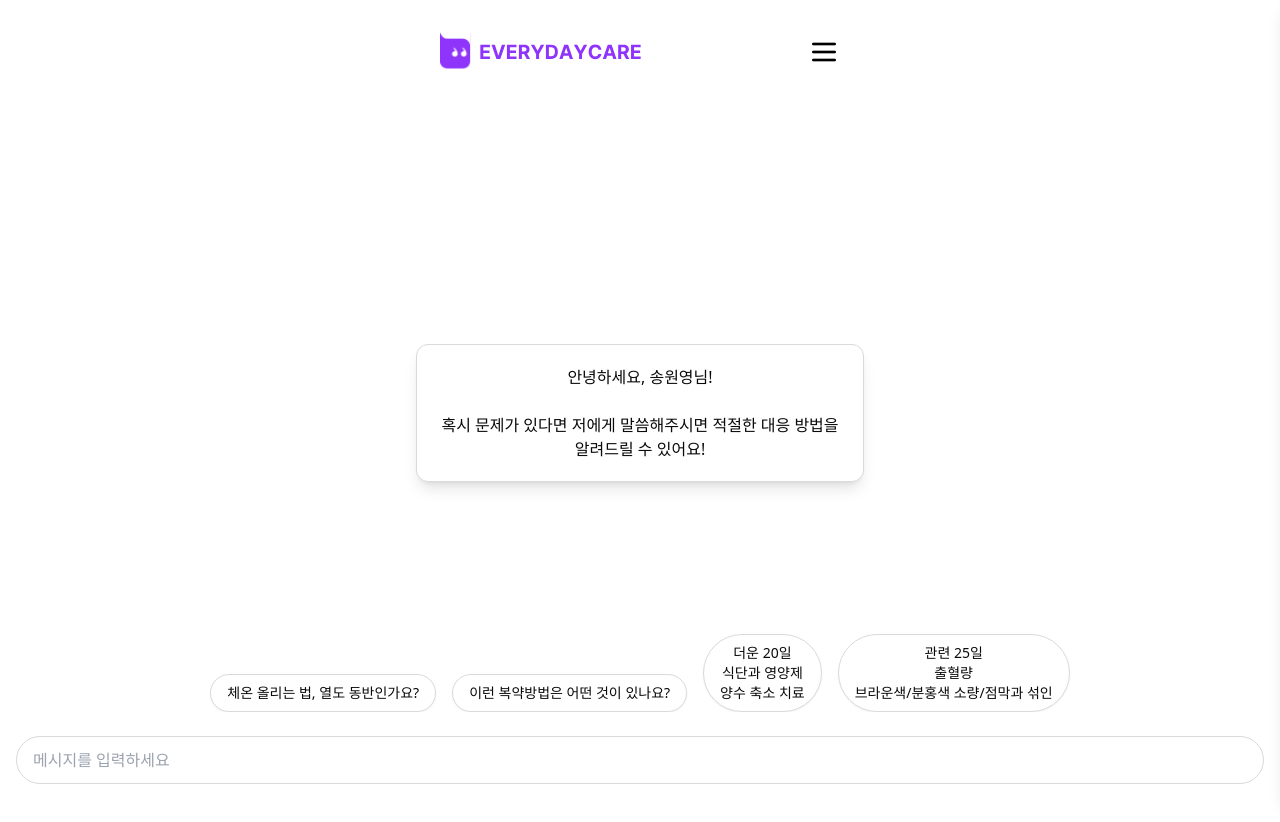
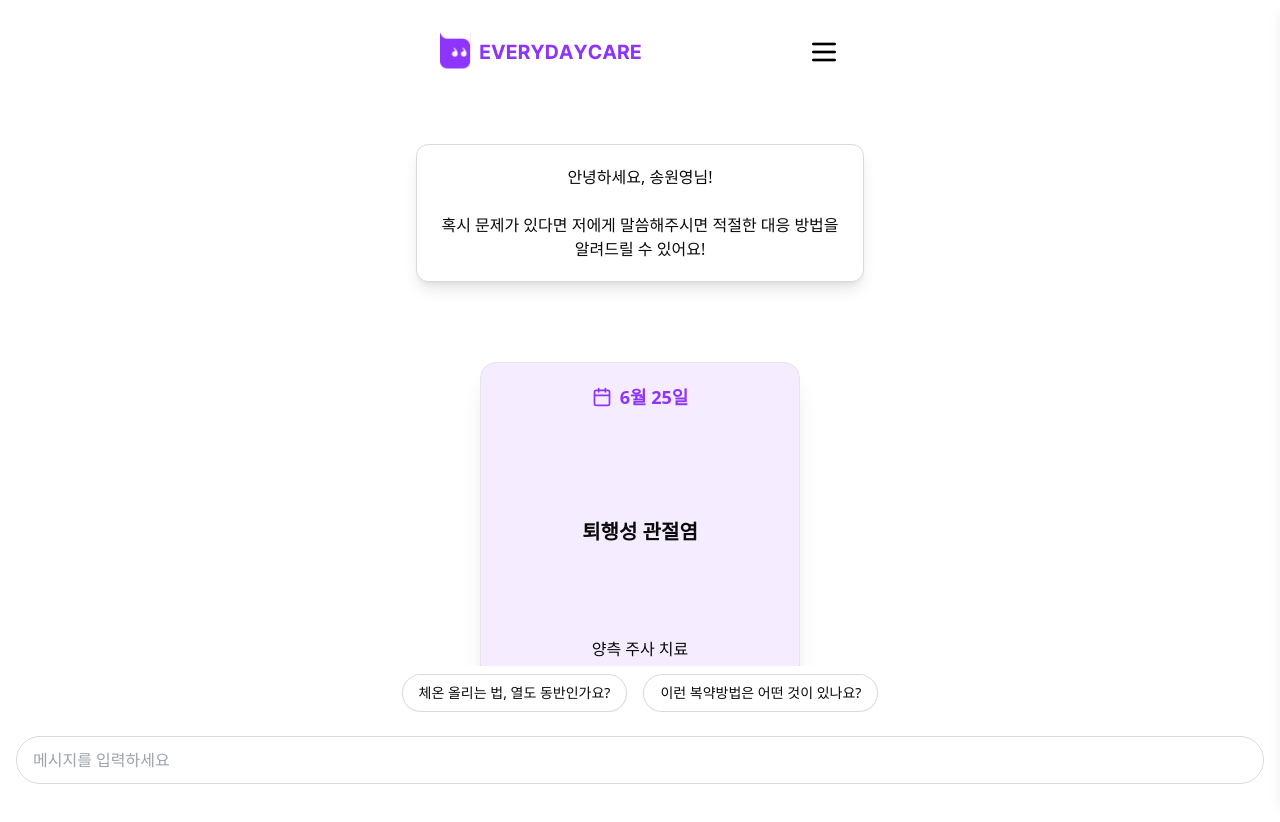
Before and after one commit to onezero01010/MDWinner_front, a React (Vite) app in the folder frontend/: page /patient/start-chat in a window 1280 px wide. Shown: the top 822 px of the page. Built offline with nearby package versions, Linux system fonts and the light colour scheme.

Commit message:
fix: fix patient chating UI

```diff
--- a/frontend/src/component/doctor/PatientList.tsx
+++ b/frontend/src/component/doctor/PatientList.tsx
@@ -74,7 +74,17 @@
               {/* 선택된 카드만 버튼 보이기 */}
               {selectedIndex === idx && (
                 <div className="mt-2 flex gap-2 w-full justify-end">
-                  <Button size="sm" variant="outline" className="text-xs">세부 정보</Button>
+                  <Button
+                    size="sm"
+                    variant="outline"
+                    className="text-xs"
+                    onClick={e => {
+                      e.stopPropagation();
+                      navigate('/doctor/patient-detail');
+                    }}
+                  >
+                    세부 정보
+                  </Button>
                   <Button
                     size="sm"
                     variant="outline"
--- a/frontend/src/component/patient/Chat.tsx
+++ b/frontend/src/component/patient/Chat.tsx
@@ -1,5 +1,7 @@
 import React, { useState, useRef, useEffect } from 'react';
 import './hideScrollbar.css'; // 스크롤바 숨김용 CSS import (없으면 생성)
+import { Carousel, CarouselContent, CarouselItem } from "../../components/ui/carousel";
+import { CalendarIcon } from 'lucide-react';
 
 type ChatMessage = {
   question: string;
@@ -37,7 +39,7 @@
   }, [messages]);
 
   return (
-    <div className="min-h-screen flex flex-col bg-white pt-8 pb-4">
+    <div className="w-full min-h-screen flex flex-col bg-white pt-8 pb-4">
       {/* 상단 로고 + 진행률 바 (고정) */}
       <div className="fixed top-0 left-1/2 -translate-x-1/2 w-full max-w-md bg-white z-20 pt-8">
         <div className="flex flex-row items-center justify-between w-full px-6">
@@ -66,10 +68,57 @@
         style={{ paddingTop: '120px', paddingBottom: messages.length === 0 ? '120px' : '80px' }}
       >
         {messages.length === 0 ? (
-          <div className="bg-white rounded-xl shadow-lg px-6 py-5 max-w-md w-[90%] text-gray-800 text-base font-medium mb-8 border border-gray text-center mx-auto mt-40">
+          <>
+            <div className="bg-white rounded-xl shadow-lg px-6 py-5 max-w-md w-[90%] text-gray-800 text-base font-medium mb-8 border border-gray text-center mx-auto -mt-10">
               안녕하세요, 송원영님!<br /><br />
               혹시 문제가 있다면 저에게 말씀해주시면 적절한 대응 방법을 알려드릴 수 있어요!
             </div>
+            <div className="w-full flex justify-center items-center py-4 mt-8">
+              <div className="max-w-full w-full">
+              <Carousel>
+                <CarouselContent className="gap-4">
+                  <CarouselItem className="flex justify-center">
+                    <div className="w-80 h-80 bg-lightPurple border border-gray-200 rounded-2xl shadow-xl p-5 flex flex-col justify-between text-center transition hover:shadow-2xl">
+                      {/* 날짜와 아이콘 */}
+                      <div className="flex items-center justify-center gap-2 text-purple font-semibold text-lg">
+                        <CalendarIcon className="w-5 h-5" />
+                        <span>6월 25일</span>
+                      </div>
+
+                      {/* 질병명 */}
+                      <div className="text-xl font-bold text-gray-800 mt-4">
+                        퇴행성 관절염
+                      </div>
+
+                      {/* 치료 정보 */}
+                      <div className="text-base text-gray-600">
+                        양측 주사 치료
+                      </div>
+                    </div>
+                  </CarouselItem>
+
+                  <CarouselItem className="flex justify-center">
+                    <div className="w-80 h-80 bg-lightPurple border border-gray-200 rounded-2xl shadow-xl p-5 flex flex-col justify-between text-center transition hover:shadow-2xl">
+                      <div className="flex items-center justify-center gap-2 text-purple font-semibold text-lg">
+                        <CalendarIcon className="w-5 h-5" />
+                        <span>6월 20일</span>
+                      </div>
+
+                      <div className="text-xl font-bold text-gray-800 mt-4">
+                        슬관절염
+                      </div>
+
+                      <div className="text-base text-gray-600">
+                        비스테로이드성 소염진통제 처방
+                      </div>
+
+                    </div>
+                  </CarouselItem>
+                </CarouselContent>
+              </Carousel>
+              </div>
+            </div>
+          </>
         ) : (
           <div className="flex flex-col gap-2 w-full max-w-md px-4">
             {messages.map((msg, idx) => (
@@ -105,12 +154,12 @@
             </div>
         )}
         {messages.length === 0 && (
+          <>
             <div className="overflow-x-auto whitespace-nowrap hide-scrollbar">
               <button className="inline-block bg-white border border-gray rounded-full px-4 py-2 text-sm shadow-sm mx-2">체온 올리는 법, 열도 동반인가요?</button>
               <button className="inline-block bg-white border border-gray rounded-full px-4 py-2 text-sm shadow-sm mx-2">이런 복약방법은 어떤 것이 있나요?</button>
-            <button className="inline-block bg-white border border-gray rounded-full px-4 py-2 text-sm shadow-sm mx-2">더운 20일<br/>식단과 영양제<br/>양수 축소 치료</button>
-            <button className="inline-block bg-white border border-gray rounded-full px-4 py-2 text-sm shadow-sm mx-2">관련 25일<br/>출혈량<br/>브라운색/분홍색 소량/점막과 섞인</button>
             </div>
+          </>
         )}
         <input
           type="text"
--- /dev/null
+++ b/frontend/src/components/ui/carousel.tsx
@@ -0,0 +1,260 @@
+import * as React from "react"
+import useEmblaCarousel, {
+  type UseEmblaCarouselType,
+} from "embla-carousel-react"
+import { ArrowLeft, ArrowRight } from "lucide-react"
+
+import { cn } from "@/lib/utils"
+import { Button } from "@/components/ui/button"
+
+type CarouselApi = UseEmblaCarouselType[1]
+type UseCarouselParameters = Parameters<typeof useEmblaCarousel>
+type CarouselOptions = UseCarouselParameters[0]
+type CarouselPlugin = UseCarouselParameters[1]
+
+type CarouselProps = {
+  opts?: CarouselOptions
+  plugins?: CarouselPlugin
+  orientation?: "horizontal" | "vertical"
+  setApi?: (api: CarouselApi) => void
+}
+
+type CarouselContextProps = {
+  carouselRef: ReturnType<typeof useEmblaCarousel>[0]
+  api: ReturnType<typeof useEmblaCarousel>[1]
+  scrollPrev: () => void
+  scrollNext: () => void
+  canScrollPrev: boolean
+  canScrollNext: boolean
+} & CarouselProps
+
+const CarouselContext = React.createContext<CarouselContextProps | null>(null)
+
+function useCarousel() {
+  const context = React.useContext(CarouselContext)
+
+  if (!context) {
+    throw new Error("useCarousel must be used within a <Carousel />")
+  }
+
+  return context
+}
+
+const Carousel = React.forwardRef<
+  HTMLDivElement,
+  React.HTMLAttributes<HTMLDivElement> & CarouselProps
+>(
+  (
+    {
+      orientation = "horizontal",
+      opts,
+      setApi,
+      plugins,
+      className,
+      children,
+      ...props
+    },
+    ref
+  ) => {
+    const [carouselRef, api] = useEmblaCarousel(
+      {
+        ...opts,
+        axis: orientation === "horizontal" ? "x" : "y",
+      },
+      plugins
+    )
+    const [canScrollPrev, setCanScrollPrev] = React.useState(false)
+    const [canScrollNext, setCanScrollNext] = React.useState(false)
+
+    const onSelect = React.useCallback((api: CarouselApi) => {
+      if (!api) {
+        return
+      }
+
+      setCanScrollPrev(api.canScrollPrev())
+      setCanScrollNext(api.canScrollNext())
+    }, [])
+
+    const scrollPrev = React.useCallback(() => {
+      api?.scrollPrev()
+    }, [api])
+
+    const scrollNext = React.useCallback(() => {
+      api?.scrollNext()
+    }, [api])
+
+    const handleKeyDown = React.useCallback(
+      (event: React.KeyboardEvent<HTMLDivElement>) => {
+        if (event.key === "ArrowLeft") {
+          event.preventDefault()
+          scrollPrev()
+        } else if (event.key === "ArrowRight") {
+          event.preventDefault()
+          scrollNext()
+        }
+      },
+      [scrollPrev, scrollNext]
+    )
+
+    React.useEffect(() => {
+      if (!api || !setApi) {
+        return
+      }
+
+      setApi(api)
+    }, [api, setApi])
+
+    React.useEffect(() => {
+      if (!api) {
+        return
+      }
+
+      onSelect(api)
+      api.on("reInit", onSelect)
+      api.on("select", onSelect)
+
+      return () => {
+        api?.off("select", onSelect)
+      }
+    }, [api, onSelect])
+
+    return (
+      <CarouselContext.Provider
+        value={{
+          carouselRef,
+          api: api,
+          opts,
+          orientation:
+            orientation || (opts?.axis === "y" ? "vertical" : "horizontal"),
+          scrollPrev,
+          scrollNext,
+          canScrollPrev,
+          canScrollNext,
+        }}
+      >
+        <div
+          ref={ref}
+          onKeyDownCapture={handleKeyDown}
+          className={cn("relative", className)}
+          role="region"
+          aria-roledescription="carousel"
+          {...props}
+        >
+          {children}
+        </div>
+      </CarouselContext.Provider>
+    )
+  }
+)
+Carousel.displayName = "Carousel"
+
+const CarouselContent = React.forwardRef<
+  HTMLDivElement,
+  React.HTMLAttributes<HTMLDivElement>
+>(({ className, ...props }, ref) => {
+  const { carouselRef, orientation } = useCarousel()
+
+  return (
+    <div ref={carouselRef} className="overflow-hidden">
+      <div
+        ref={ref}
+        className={cn(
+          "flex",
+          orientation === "horizontal" ? "-ml-4" : "-mt-4 flex-col",
+          className
+        )}
+        {...props}
+      />
+    </div>
+  )
+})
+CarouselContent.displayName = "CarouselContent"
+
+const CarouselItem = React.forwardRef<
+  HTMLDivElement,
+  React.HTMLAttributes<HTMLDivElement>
+>(({ className, ...props }, ref) => {
+  const { orientation } = useCarousel()
+
+  return (
+    <div
+      ref={ref}
+      role="group"
+      aria-roledescription="slide"
+      className={cn(
+        "min-w-0 shrink-0 grow-0 basis-full",
+        orientation === "horizontal" ? "pl-4" : "pt-4",
+        className
+      )}
+      {...props}
+    />
+  )
+})
+CarouselItem.displayName = "CarouselItem"
+
+const CarouselPrevious = React.forwardRef<
+  HTMLButtonElement,
+  React.ComponentProps<typeof Button>
+>(({ className, variant = "outline", size = "icon", ...props }, ref) => {
+  const { orientation, scrollPrev, canScrollPrev } = useCarousel()
+
+  return (
+    <Button
+      ref={ref}
+      variant={variant}
+      size={size}
+      className={cn(
+        "absolute  h-8 w-8 rounded-full",
+        orientation === "horizontal"
+          ? "-left-12 top-1/2 -translate-y-1/2"
+          : "-top-12 left-1/2 -translate-x-1/2 rotate-90",
+        className
+      )}
+      disabled={!canScrollPrev}
+      onClick={scrollPrev}
+      {...props}
+    >
+      <ArrowLeft className="h-4 w-4" />
+      <span className="sr-only">Previous slide</span>
+    </Button>
+  )
+})
+CarouselPrevious.displayName = "CarouselPrevious"
+
+const CarouselNext = React.forwardRef<
+  HTMLButtonElement,
+  React.ComponentProps<typeof Button>
+>(({ className, variant = "outline", size = "icon", ...props }, ref) => {
+  const { orientation, scrollNext, canScrollNext } = useCarousel()
+
+  return (
+    <Button
+      ref={ref}
+      variant={variant}
+      size={size}
+      className={cn(
+        "absolute h-8 w-8 rounded-full",
+        orientation === "horizontal"
+          ? "-right-12 top-1/2 -translate-y-1/2"
+          : "-bottom-12 left-1/2 -translate-x-1/2 rotate-90",
+        className
+      )}
+      disabled={!canScrollNext}
+      onClick={scrollNext}
+      {...props}
+    >
+      <ArrowRight className="h-4 w-4" />
+      <span className="sr-only">Next slide</span>
+    </Button>
+  )
+})
+CarouselNext.displayName = "CarouselNext"
+
+export {
+  type CarouselApi,
+  Carousel,
+  CarouselContent,
+  CarouselItem,
+  CarouselPrevious,
+  CarouselNext,
+}
```
Also changed, not shown: frontend/package.json (+4 -3 lines), 1 other file (tests, documents, lock files or other folders). Lines whose indentation alone changed are shown as unchanged.
